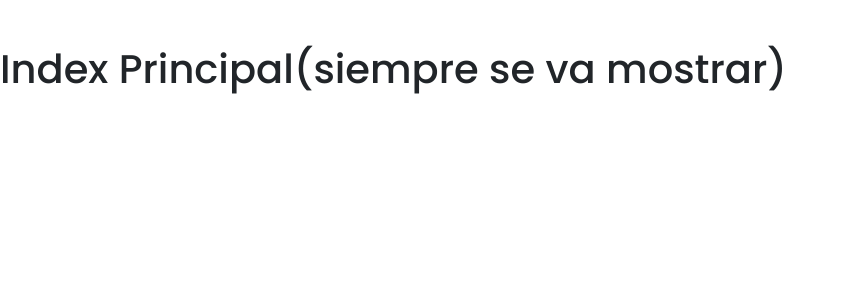
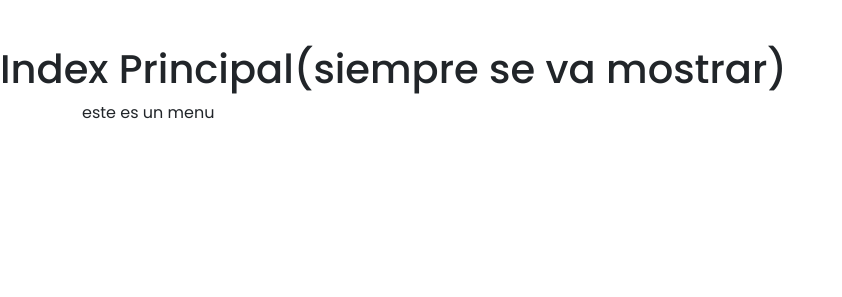
Before and after one commit to rbkins/ProyectoHuellitasRebeldes, a PHP site: page /HRproject/ in a window 1280 px wide. Shown: the part 299-596 px from the top of the page, without its empty margins (0-842 px from the left). Run offline with PHP 8.4, Linux system fonts and the light colour scheme.

Commit message:
acutalizacion de prueba

```diff
--- a/index.php
+++ b/index.php
@@ -17,3 +17,7 @@ require_once("view/admin/index.php");
 <h1>Index Principal(siempre se va mostrar)</h1>
 
 </div>
+
+
+
+<div class="container">este es un menu</div>
```
